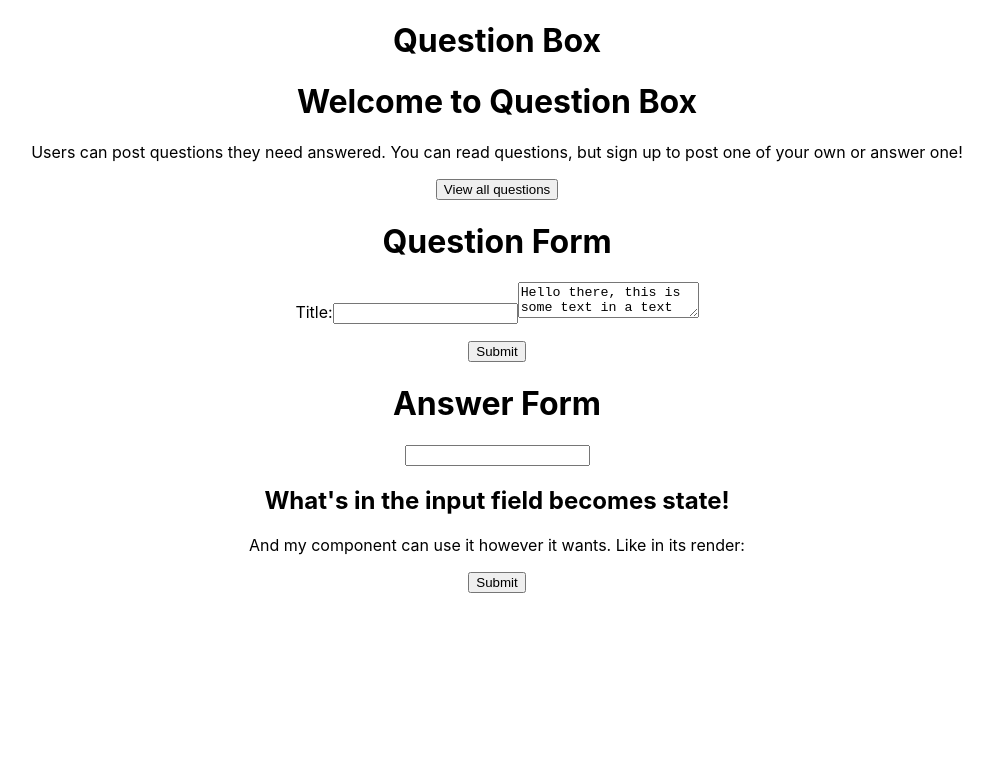
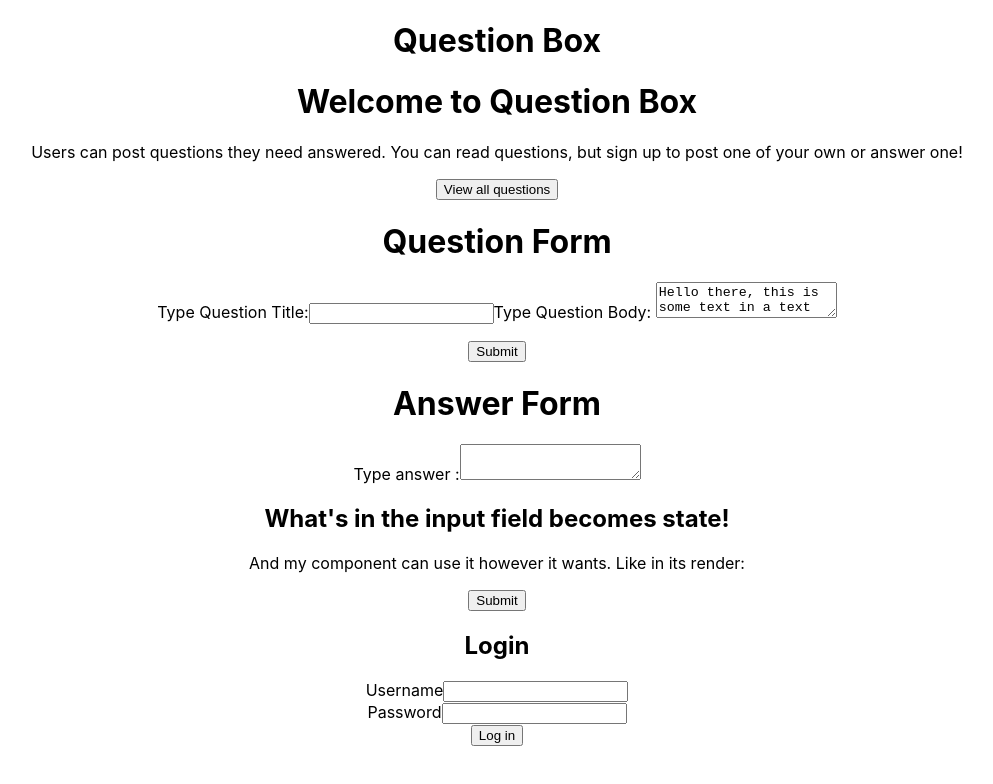
Before and after one commit to Momentum-Team-8/team-project-questionbox-team-sasquatch-fe, a React (Create React App) app: page /questions/1 in a window 1280 px wide. Shown: the top 784 px of the page, without its empty margins (143-1136 px from the left). Built offline with nearby package versions, Linux system fonts and the light colour scheme.

Commit message:
Added form files, registration, temporary api

```diff
--- a/src/App.css
+++ b/src/App.css
@@ -1,38 +1,3 @@
 .App {
   text-align: center;
 }
-
-.App-logo {
-  height: 40vmin;
-  pointer-events: none;
-}
-
-@media (prefers-reduced-motion: no-preference) {
-  .App-logo {
-    animation: App-logo-spin infinite 20s linear;
-  }
-}
-
-.App-header {
-  background-color: #282c34;
-  min-height: 100vh;
-  display: flex;
-  flex-direction: column;
-  align-items: center;
-  justify-content: center;
-  font-size: calc(10px + 2vmin);
-  color: white;
-}
-
-.App-link {
-  color: #61dafb;
-}
-
-@keyframes App-logo-spin {
-  from {
-    transform: rotate(0deg);
-  }
-  to {
-    transform: rotate(360deg);
-  }
-}
--- a/src/App.js
+++ b/src/App.js
@@ -3,6 +3,7 @@ import { Header } from "./components/Header";
 import { WelcomePage } from "./components/WelcomePage";
 import { QuestionForm } from "./components/QuestionForm";
 import { AnswerForm } from "./components/AnswerForm";
+import { Registration } from "./components/Registration";
 
 function App () {
   return (
@@ -11,6 +12,7 @@ function App () {
       <WelcomePage />
       <QuestionForm />
       <AnswerForm />
+      <Registration />
     </div>
   );
 }
--- a/src/api.js
+++ b/src/api.js
@@ -1 +1,14 @@
-import axios from 'axios'
+// import axios from 'axios'
+
+export function requestLogin (username, password) {
+  // a real login request would go here but in the meantime, we'll fake it
+  return fakeResponse(username, password)
+}
+function fakeResponse(username, password) {
+  return new Promise((resolve, reject) => {
+    if (username && password) {
+      resolve({ auth_token: 'faketoken12345678' })
+    }
+    reject(new Error('Authentication failed!'))
+  })
+}
--- a/src/components/AnswerForm.js
+++ b/src/components/AnswerForm.js
@@ -8,14 +8,23 @@ export const AnswerForm = () => {
   }
   return (
     <>
+      <form>
         <h1>Answer Form</h1>
-      <input type='text' value={text} onChange={handleChange} />
+        <div>
+          <label>Type answer :
+            <textarea
+              value={text}
+              onChange={handleChange}
+            />
+          </label>
+        </div>
         <div>
           <h2>What's in the input field becomes state!</h2>
           <p>And my component can use it however it wants. Like in its render:</p>
           <p>{text}</p>
           <input type="submit" value="Submit" />
         </div>
+      </form>
     </>
   )
 }
--- a/src/components/QuestionForm.js
+++ b/src/components/QuestionForm.js
@@ -11,10 +11,10 @@ export const QuestionForm = () => {
       <form>
         <h1>Question Form</h1>
         <label>
-          Title:
+          Type Question Title:
           <input type='text' value={question} onChange={handleChange} />
         </label>
-        <textarea>Hello there, this is some text in a text area</textarea>
+        Type Question Body: <textarea>Hello there, this is some text in a text area</textarea>
         <p>{question}</p>
         <input type="submit" value="Submit" />
       </form>
--- a/src/components/Registration.js
+++ b/src/components/Registration.js
@@ -0,0 +1,59 @@
+import { useState } from 'react'
+import { requestLogin } from '../api'
+// import 'tachyons'
+
+export function Registration ({ isLoggedIn, setAuth }) {
+  const [username, setUsername] = useState('')
+  const [password, setPassword] = useState('')
+  const [errors, setErrors] = useState()
+
+  function handleSubmit (event) {
+    event.preventDefault()
+    requestLogin(username, password)
+      .then((data) => {
+        if (data && data.auth_token) {
+          setAuth(username, data.auth_token)
+        }
+      })
+      .catch((error) => {
+        setErrors(error.message)
+      })
+  }
+
+  return (
+    <div className="Login">
+      <h2>Login</h2>
+      <form onSubmit={handleSubmit}>
+        {errors && <div class="bg-red white pa3">{errors}</div>}
+
+        <div className="mv2">
+          <label className="db mb2" htmlFor="username">
+            Username
+          </label>
+          <input
+            type="text"
+            id="username"
+            required
+            value={username}
+            onChange={(event) => setUsername(event.target.value)}
+          />
+        </div>
+
+        <div className="mv2">
+          <label className="db mb2" htmlFor="password">
+            Password
+          </label>
+          <input
+            type="password"
+            id="password"
+            required
+            value={password}
+            onChange={(event) => setPassword(event.target.value)}
+          />
+        </div>
+
+        <button type="submit">Log in</button>
+      </form>
+    </div>
+  )
+}
```
Lines whose indentation alone changed are shown as unchanged.
